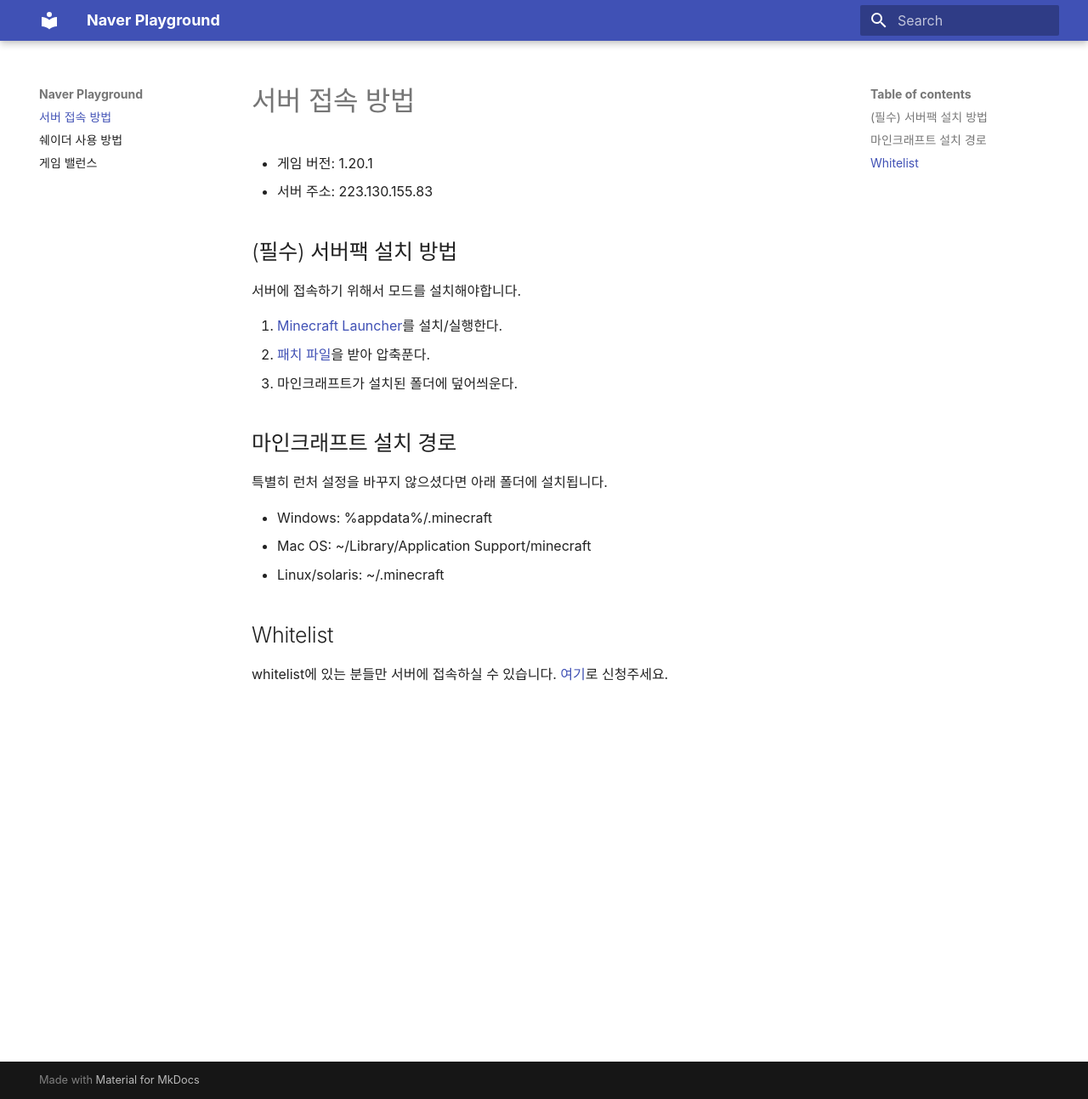
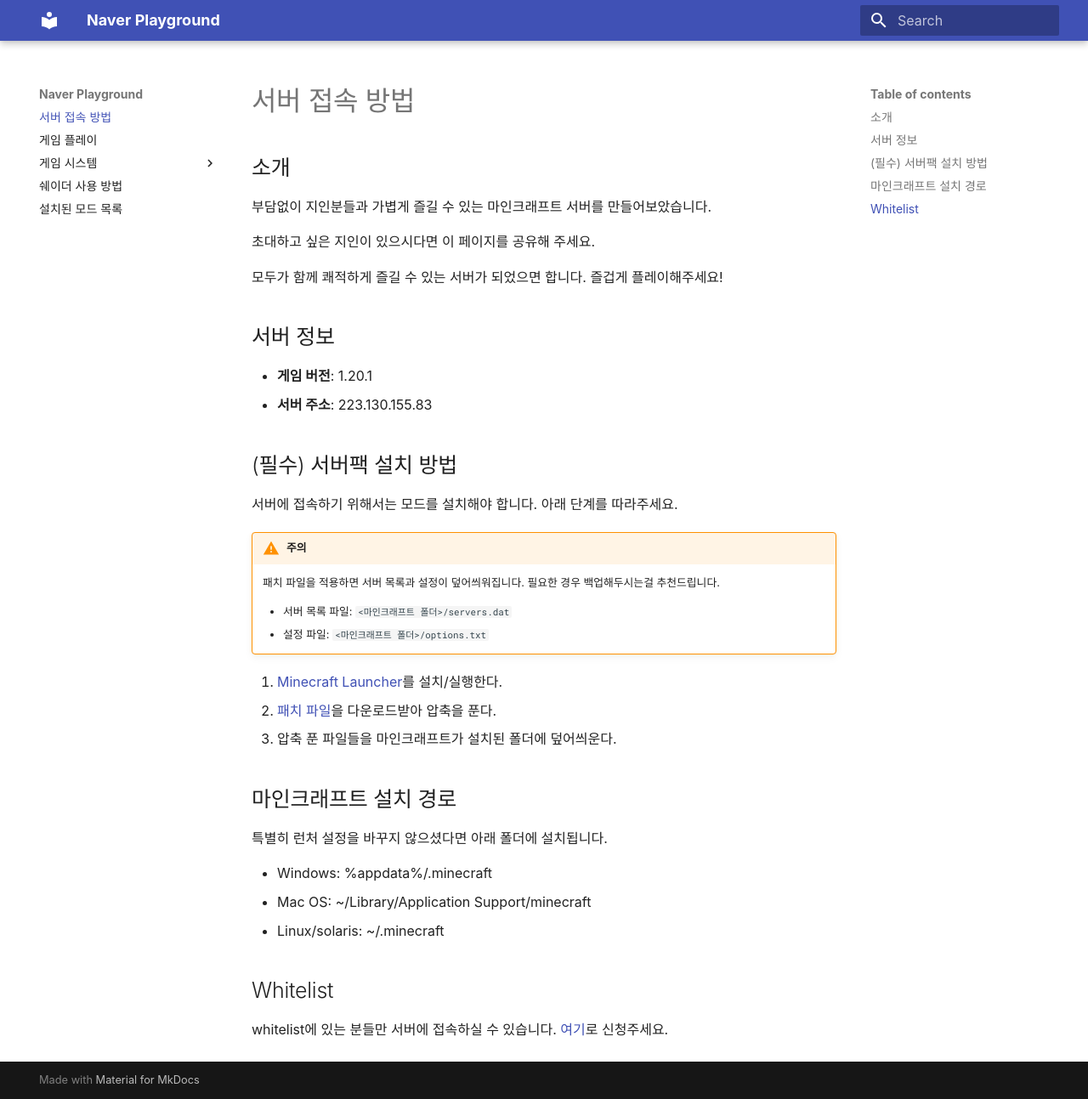
Before and after one commit to won983212/mc-naver-playground, an MkDocs documentation site: the page built from docs/index.md, in a window 1280 px wide and 1293 px high. Shown: the whole window at 85% size. Built offline with MkDocs 1.6.1 and Material for MkDocs 9.7.7, drawn with Linux system fonts in a browser that asks for light colours; some web fonts are replaced.

Commit message:
feat: 문서 추가

```diff
--- a/docker-compose.yml
+++ b/docker-compose.yml
@@ -9,8 +9,12 @@
     environment:
       TYPE: "MOHIST"
       MOHIST_BUILD: "726"
-      GENERIC_PACKS: "http://web.won983212.synology.me/minecraft/server.zip"
+      GENERIC_PACKS: "server-mods,server-plugins"
+      GENERIC_PACKS_PREFIX: "https://web.won983212.synology.me/minecraft/"
+      GENERIC_PACKS_SUFFIX: ".zip"
       EULA: "TRUE"
+      DIFFICULTY: "normal"
+      REMOVE_OLD_MODS: "TRUE"
       INIT_MEMORY: "4G"
       MAX_MEMORY: "14G"
       VERSION: "1.20.1"
--- a/docs/index.md
+++ b/docs/index.md
@@ -1,13 +1,30 @@
-- 게임 버전: 1.20.1
-- 서버 주소: 223.130.155.83
+## 소개
+
+부담없이 지인분들과 가볍게 즐길 수 있는 마인크래프트 서버를 만들어보았습니다.
+
+초대하고 싶은 지인이 있으시다면 이 페이지를 공유해 주세요.
+
+모두가 함께 쾌적하게 즐길 수 있는 서버가 되었으면 합니다. 즐겁게 플레이해주세요!
+
+## 서버 정보
+
+- **게임 버전**: 1.20.1
+- **서버 주소**: 223.130.155.83
 
 ## (필수) 서버팩 설치 방법
 
-서버에 접속하기 위해서 모드를 설치해야합니다.
+서버에 접속하기 위해서는 모드를 설치해야 합니다. 아래 단계를 따라주세요.
+
+!!! warning "주의"
+
+    패치 파일을 적용하면 서버 목록과 설정이 덮어씌워집니다. 필요한 경우 백업해두시는걸 추천드립니다.
+
+     - 서버 목록 파일: `<마인크래프트 폴더>/servers.dat`
+     - 설정 파일: `<마인크래프트 폴더>/options.txt`
 
 1. [Minecraft Launcher](https://www.minecraft.net/en-us/download)를 설치/실행한다.
-2. [패치 파일](https://web.won983212.synology.me/minecraft/client.zip)을 받아 압축푼다.
-3. 마인크래프트가 설치된 폴더에 덮어씌운다.
+2. [패치 파일](https://web.won983212.synology.me/minecraft/client.zip)을 다운로드받아 압축을 푼다.
+3. 압축 푼 파일들을 마인크래프트가 설치된 폴더에 덮어씌운다.
 
 ## 마인크래프트 설치 경로
 
--- a/mkdocs.yml
+++ b/mkdocs.yml
@@ -5,9 +5,16 @@
   language: en
   font:
     text: NanumBarunGothic
+markdown_extensions:
+  - admonition
 extra_css:
   - https://hangeul.pstatic.net/hangeul_static/css/nanum-barun-gothic.css
 nav:
   - 서버 접속 방법: index.md
+  - 게임 플레이: game-play.md
+  - 게임 시스템:
+    - 전투: game-play/combat.md
+    - 지역보호 및 파티: game-play/protection.md
+    - 음성 채팅: game-play/voice.md
   - 쉐이더 사용 방법: shader.md
-  - 게임 밸런스: game-balance.md
+  - 설치된 모드 목록: mods.md
```
Also changed, not shown: docs/game-balance.md (deleted, +0 -9 lines), docs/game-play.md (added, +28 -0 lines), docs/game-play/combat.md (added, +51 -0 lines), docs/game-play/protection.md (added, +38 -0 lines), docs/game-play/voice.md (added, +18 -0 lines), docs/mods.md (added, +37 -0 lines), docs/shader.md (+5 -5 lines), docs/images/1.jpg (added), docs/images/2.jpg (added), docs/images/3.jpg (added), 1 other file.
